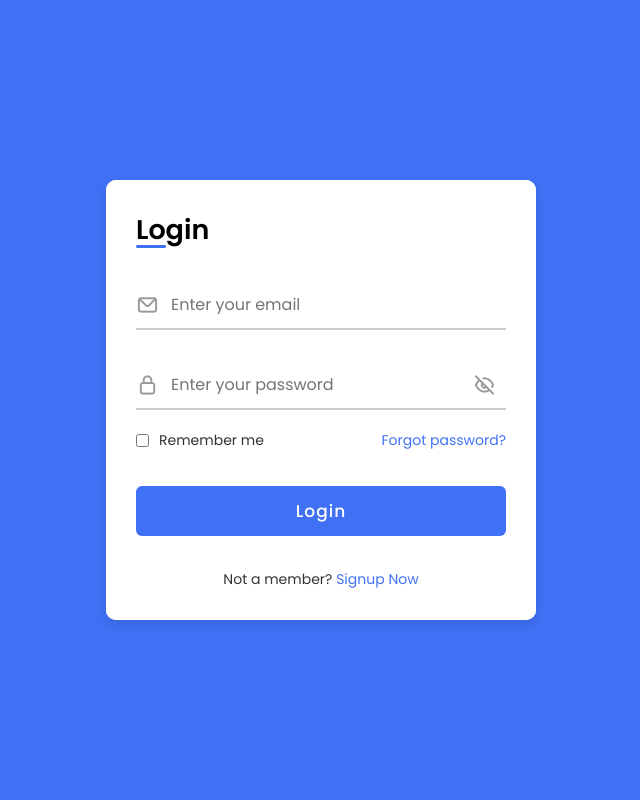
After one commit to ezitounioussama/PESCASAMAC, a PHP site: page /connect/login_register.php in a window 1280 px wide. The commit adds this page. Shown: the whole page, without its empty margins (319-959 px from the left). Run offline with PHP 8.4, Linux system fonts and the light colour scheme.

Commit message:
login and register page done but needed PHP

```diff
--- /dev/null
+++ b/connect/login_register.php
@@ -0,0 +1,105 @@
+<!DOCTYPE html>
+<html lang="en">
+
+<head>
+    <meta charset="UTF-8">
+    <meta http-equiv="X-UA-Compatible" content="IE=edge">
+    <meta name="viewport" content="width=device-width, initial-scale=1.0">
+    <link rel="stylesheet" href="style.css">
+    <!-- ===== Iconscout CSS ===== -->
+    <link rel="stylesheet" href="https://unicons.iconscout.com/release/v4.0.0/css/line.css">
+    <script src="script.js" defer></script>
+    <title>Login/Register</title>
+</head>
+
+<body>
+
+
+
+    <div class="container">
+        <div class="forms">
+            <div class="form login">
+                <span class="title">Login</span>
+
+                <form action="#">
+                    <div class="input-field">
+                        <input type="text" placeholder="Enter your email" required>
+                        <i class="uil uil-envelope icon"></i>
+                    </div>
+                    <div class="input-field">
+                        <input type="password" class="password" placeholder="Enter your password" required>
+                        <i class="uil uil-lock icon"></i>
+                        <i class="uil uil-eye-slash showHidePw"></i>
+                    </div>
+
+                    <div class="checkbox-text">
+                        <div class="checkbox-content">
+                            <input type="checkbox" id="logCheck">
+                            <label for="logCheck" class="text">Remember me</label>
+                        </div>
+
+                        <a href="#" class="text">Forgot password?</a>
+                    </div>
+
+                    <div class="input-field button">
+                        <input type="button" value="Login">
+                    </div>
+                </form>
+
+                <div class="login-signup">
+                    <span class="text">Not a member?
+                        <a href="#" class="text signup-link">Signup Now</a>
+                    </span>
+                </div>
+            </div>
+
+            <!-- Registration Form -->
+            <div class="form signup">
+                <span class="title">Registration</span>
+
+                <form action="#">
+                    <div class="input-field">
+                        <input type="text" placeholder="Enter your name" required>
+                        <i class="uil uil-user"></i>
+                    </div>
+                    <div class="input-field">
+                        <input type="text" placeholder="Enter your email" required>
+                        <i class="uil uil-envelope icon"></i>
+                    </div>
+                    <div class="input-field">
+                        <input type="password" class="password" placeholder="Create a password" required>
+                        <i class="uil uil-lock icon"></i>
+                    </div>
+                    <div class="input-field">
+                        <input type="password" class="password" placeholder="Confirm a password" required>
+                        <i class="uil uil-lock icon"></i>
+                        <i class="uil uil-eye-slash showHidePw"></i>
+                    </div>
+
+                    <div class="checkbox-text">
+                        <div class="checkbox-content">
+                            <input type="checkbox" id="termCon">
+                            <label for="termCon" class="text">I accepted all terms and conditions</label>
+                        </div>
+                    </div>
+
+                    <div class="input-field button">
+                        <input type="button" value="Signup">
+                    </div>
+                </form>
+
+                <div class="login-signup">
+                    <span class="text">Already a member?
+                        <a href="#" class="text login-link">Login Now</a>
+                    </span>
+                </div>
+            </div>
+        </div>
+    </div>
+
+
+
+
+</body>
+
+</html>
--- /dev/null
+++ b/connect/script.js
@@ -0,0 +1,34 @@
+const container = document.querySelector(".container"),
+  pwShowHide = document.querySelectorAll(".showHidePw"),
+  pwFields = document.querySelectorAll(".password"),
+  signUp = document.querySelector(".signup-link"),
+  login = document.querySelector(".login-link");
+
+//   js code to show/hide password and change icon
+pwShowHide.forEach((eyeIcon) => {
+  eyeIcon.addEventListener("click", () => {
+    pwFields.forEach((pwField) => {
+      if (pwField.type === "password") {
+        pwField.type = "text";
+
+        pwShowHide.forEach((icon) => {
+          icon.classList.replace("uil-eye-slash", "uil-eye");
+        });
+      } else {
+        pwField.type = "password";
+
+        pwShowHide.forEach((icon) => {
+          icon.classList.replace("uil-eye", "uil-eye-slash");
+        });
+      }
+    });
+  });
+});
+
+// js code to appear signup and login form
+signUp.addEventListener("click", () => {
+  container.classList.add("active");
+});
+login.addEventListener("click", () => {
+  container.classList.remove("active");
+});
--- /dev/null
+++ b/connect/style.css
@@ -0,0 +1,179 @@
+/* ===== Google Font Import - Poformsins ===== */
+@import url("https://fonts.googleapis.com/css2?family=Poppins:wght@300;400;500;600;700&display=swap");
+
+* {
+  margin: 0;
+  padding: 0;
+  box-sizing: border-box;
+  font-family: "Poppins", sans-serif;
+}
+
+body {
+  height: 100vh;
+  display: flex;
+  align-items: center;
+  justify-content: center;
+  background-color: #4070f4;
+}
+
+.container {
+  position: relative;
+  max-width: 430px;
+  width: 100%;
+  background: #fff;
+  border-radius: 10px;
+  box-shadow: 0 5px 10px rgba(0, 0, 0, 0.1);
+  overflow: hidden;
+  margin: 0 20px;
+}
+
+.container .forms {
+  display: flex;
+  align-items: center;
+  height: 440px;
+  width: 200%;
+  transition: height 0.2s ease;
+}
+
+.container .form {
+  width: 50%;
+  padding: 30px;
+  background-color: #fff;
+  transition: margin-left 0.18s ease;
+}
+
+.container.active .login {
+  margin-left: -50%;
+  opacity: 0;
+  transition: margin-left 0.18s ease, opacity 0.15s ease;
+}
+
+.container .signup {
+  opacity: 0;
+  transition: opacity 0.09s ease;
+}
+.container.active .signup {
+  opacity: 1;
+  transition: opacity 0.2s ease;
+}
+
+.container.active .forms {
+  height: 600px;
+}
+.container .form .title {
+  position: relative;
+  font-size: 27px;
+  font-weight: 600;
+}
+
+.form .title::before {
+  content: "";
+  position: absolute;
+  left: 0;
+  bottom: 0;
+  height: 3px;
+  width: 30px;
+  background-color: #4070f4;
+  border-radius: 25px;
+}
+
+.form .input-field {
+  position: relative;
+  height: 50px;
+  width: 100%;
+  margin-top: 30px;
+}
+
+.input-field input {
+  position: absolute;
+  height: 100%;
+  width: 100%;
+  padding: 0 35px;
+  border: none;
+  outline: none;
+  font-size: 16px;
+  border-bottom: 2px solid #ccc;
+  border-top: 2px solid transparent;
+  transition: all 0.2s ease;
+}
+
+.input-field input:is(:focus, :valid) {
+  border-bottom-color: #4070f4;
+}
+
+.input-field i {
+  position: absolute;
+  top: 50%;
+  transform: translateY(-50%);
+  color: #999;
+  font-size: 23px;
+  transition: all 0.2s ease;
+}
+
+.input-field input:is(:focus, :valid) ~ i {
+  color: #4070f4;
+}
+
+.input-field i.icon {
+  left: 0;
+}
+.input-field i.showHidePw {
+  right: 0;
+  cursor: pointer;
+  padding: 10px;
+}
+
+.form .checkbox-text {
+  display: flex;
+  align-items: center;
+  justify-content: space-between;
+  margin-top: 20px;
+}
+
+.checkbox-text .checkbox-content {
+  display: flex;
+  align-items: center;
+}
+
+.checkbox-content input {
+  margin-right: 10px;
+  accent-color: #4070f4;
+}
+
+.form .text {
+  color: #333;
+  font-size: 14px;
+}
+
+.form a.text {
+  color: #4070f4;
+  text-decoration: none;
+}
+.form a:hover {
+  text-decoration: underline;
+}
+
+.form .button {
+  margin-top: 35px;
+}
+
+.form .button input {
+  border: none;
+  color: #fff;
+  font-size: 17px;
+  font-weight: 500;
+  letter-spacing: 1px;
+  border-radius: 6px;
+  background-color: #4070f4;
+  cursor: pointer;
+  transition: all 0.3s ease;
+}
+
+.button input:hover {
+  background-color: #265df2;
+}
+
+.form .login-signup {
+  margin-top: 30px;
+  text-align: center;
+}
```
Also changed, not shown: inc/nav.php (+9 -0 lines), index.html (+77 -28 lines), img/login.png (added).
